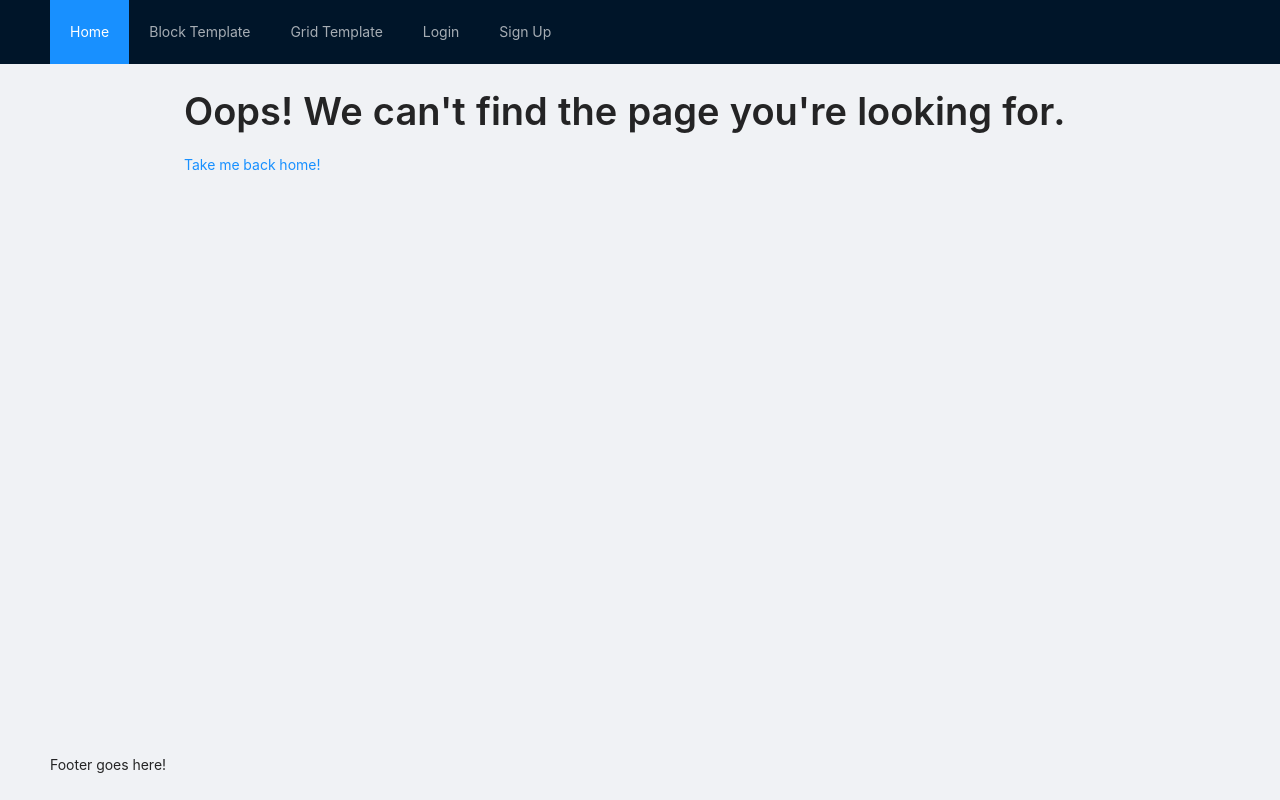
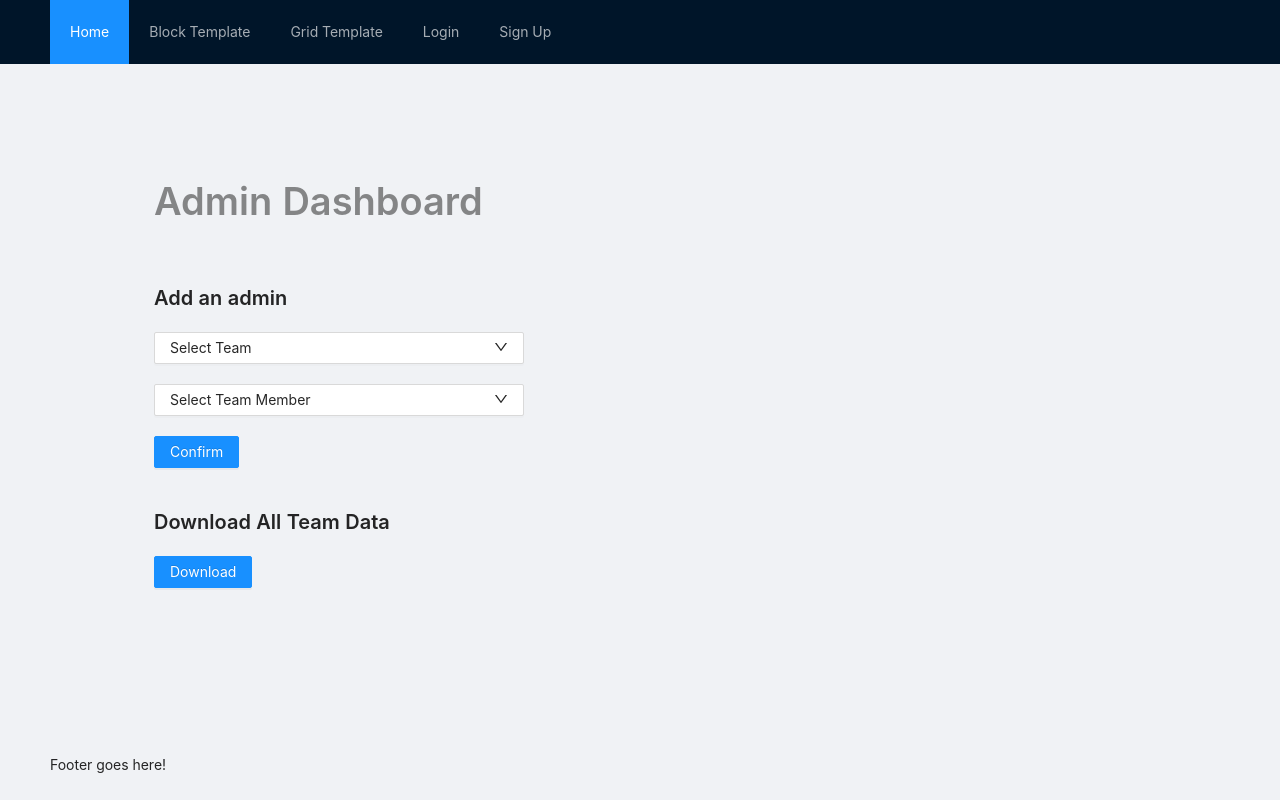
Before and after one commit to Code-4-Community/speak-for-the-trees-frontend, a React (Create React App) app: page /admin in a window 1280 px wide. Built offline with nearby package versions, Linux system fonts and the light colour scheme.

Commit message:
made basic admin dashboard, access with the /admin route

```diff
--- a/src/App.tsx
+++ b/src/App.tsx
@@ -8,6 +8,7 @@ import './App.less';
 import Landing from './containers/landing/Landing';
 import Login from './containers/login/Login';
 import Signup from './containers/signup/Signup';
+import AdminDashboard from './containers/admin-dashboard/AdminDashboard';
 import BlockTemplate from './containers/template-1-col-block/Template';
 import GridTemplate from './containers/template-24-col-grid/Template';
 
@@ -36,6 +37,7 @@ const App: React.FC = () => {
                 <Route path="/" exact component={Landing} />
                 <Route path="/login" exact component={Login} />
                 <Route path="/signup" exact component={Signup} />
+                <Route path="/admin" exact component={AdminDashboard} />
                 <Route path="/block-template" exact component={BlockTemplate} />
                 <Route path="/grid-template" exact component={GridTemplate} />
                 <Route path="*" exact component={NotFound} />
--- /dev/null
+++ b/src/containers/admin-dashboard/AdminDashboard.tsx
@@ -0,0 +1,105 @@
+import React from 'react';
+import { Helmet } from 'react-helmet';
+import { Row, Col, Typography, Menu, Dropdown, Button } from 'antd';
+import { DownOutlined } from '@ant-design/icons';
+import './admin-dashboard.less';
+const { Title } = Typography;
+
+type DropdownItem = {
+  key: number;
+  label: string;
+};
+
+const AdminDashboard: React.FC = () => {
+  const isSuperAdmin = true;
+
+  const teamList: DropdownItem[] = [
+    { key: 1, label: 'team 1' },
+    { key: 4, label: 'team 2' },
+    { key: 7, label: 'team 3' },
+  ];
+
+  const teamMenuItems = getMenuItems(teamList);
+
+  return (
+    <>
+      <Helmet>
+        <title>Admin Dashboard</title>
+        <meta
+          name="description"
+          content="The page for admin users to modify accounts and download tree data."
+        />
+      </Helmet>
+
+      <div className="grid-content-container">
+        <Col>
+          <Row>
+            <Title type="secondary">Admin Dashboard</Title>
+          </Row>
+
+          {isSuperAdmin && (
+            <div className="create-admin-container">
+              <Row>
+                <Title level={4}>Add an admin</Title>
+              </Row>
+
+              <Row className="row">
+                <Dropdown
+                  className="dropdown"
+                  overlay={teamMenuItems}
+                  trigger={['click']}
+                >
+                  <Button>
+                    <span style={{ float: 'left' }}>Select Team</span>{' '}
+                    <span style={{ float: 'right' }}>
+                      <DownOutlined />
+                    </span>
+                  </Button>
+                </Dropdown>
+              </Row>
+
+              <Row className="row">
+                <Dropdown overlay={teamMenuItems} trigger={['click']}>
+                  <Button className="dropdown">
+                    <span style={{ float: 'left' }}>Select Team Member</span>{' '}
+                    <span style={{ float: 'right' }}>
+                      <DownOutlined />
+                    </span>
+                  </Button>
+                </Dropdown>
+              </Row>
+
+              <Row className="row">
+                <Button type="primary">Confirm</Button>
+              </Row>
+            </div>
+          )}
+
+          <Row>
+            <Title level={4}>Download All Team Data</Title>
+          </Row>
+          <Row className="row">
+            <Button type="primary">Download</Button>
+          </Row>
+        </Col>
+      </div>
+    </>
+  );
+
+  /**
+   * Converts a list of dropdown items to a menu format that can be used
+   * in an antd dropdown component
+   * @param items the list of items that will be in the dropdown
+   */
+  function getMenuItems(items: DropdownItem[]): JSX.Element {
+    return (
+      <Menu>
+        {items.map((item: DropdownItem) => {
+          return <Menu.Item key={item.key}>{item.label}</Menu.Item>;
+        })}
+      </Menu>
+    );
+  }
+};
+
+export default AdminDashboard;
--- /dev/null
+++ b/src/containers/admin-dashboard/admin-dashboard.less
@@ -0,0 +1,18 @@
+.grid-content-container {
+  margin: 90px 130px;
+  display: block;
+}
+
+.create-admin-container {
+  margin: 40px 0px;
+  width: 370px;
+}
+
+.dropdown {
+  width: 100%;
+}
+
+.row {
+  margin-top: 10px;
+  margin-bottom: 20px;
+}
```
